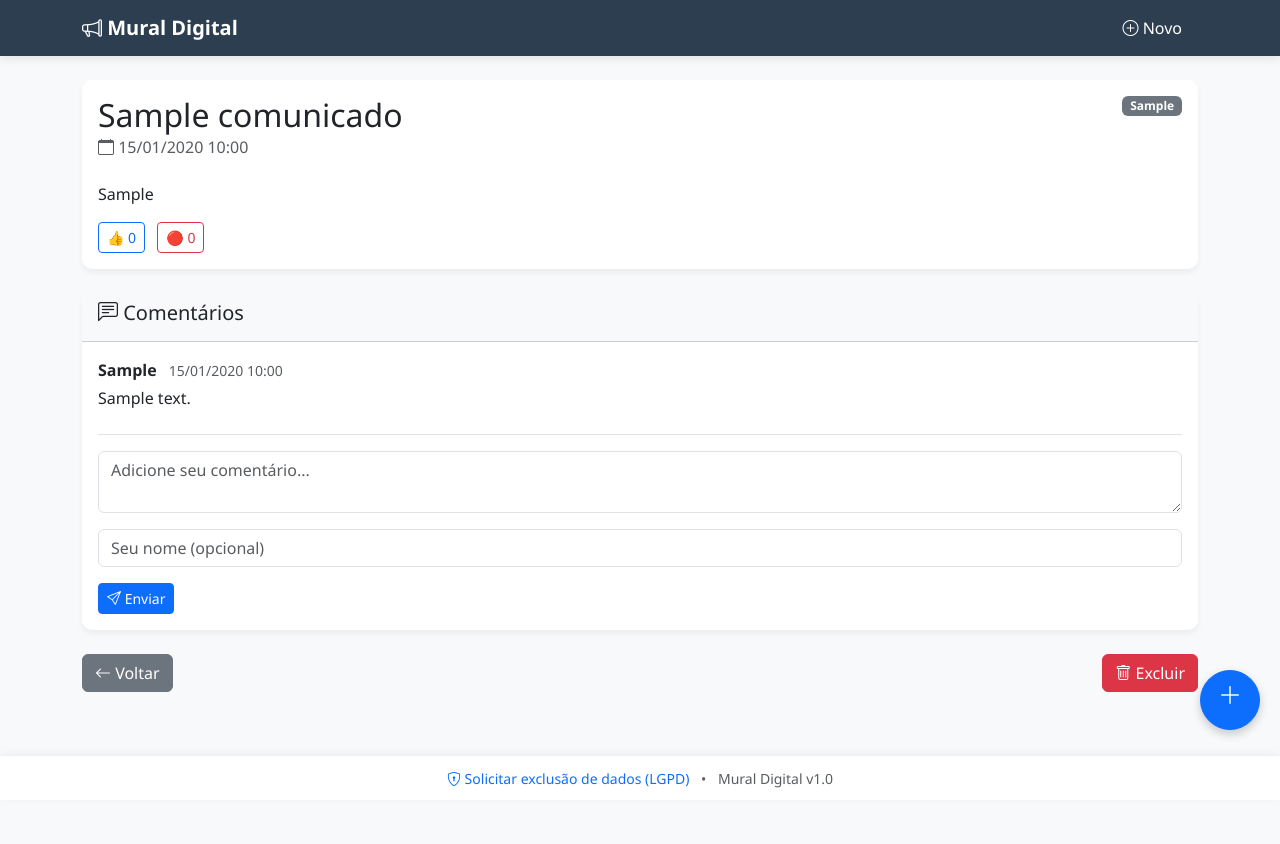
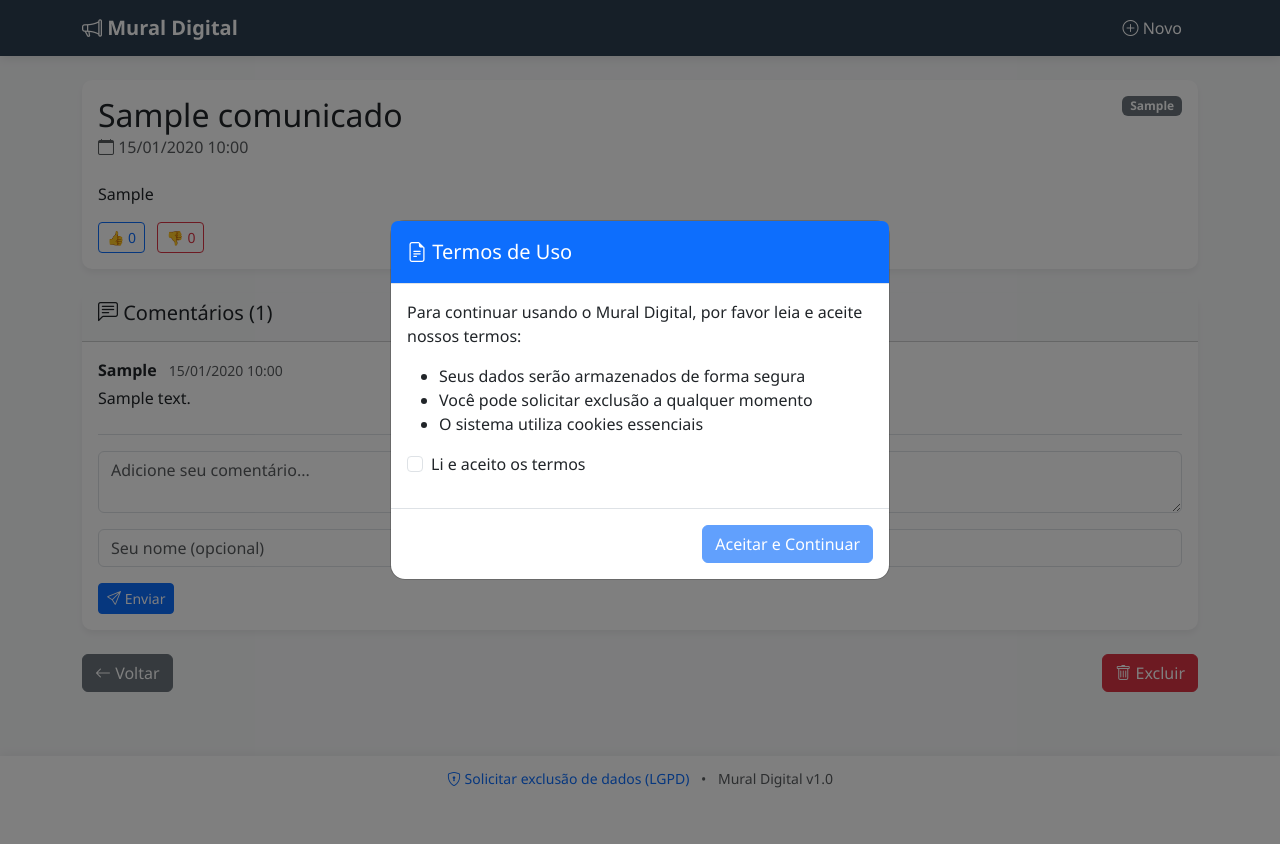
Before and after one commit to mathzus/mural-digital-flask, a Flask app: page /comunicado/1 in a window 1280 px wide. After the commit the page ends 788 px from the top, so only its background shows below. Run offline with Flask 3, Linux system fonts and the light colour scheme; tables that the repository leaves empty hold one stand-in row (values such as "Sample post"); some libraries are stand-ins or nearby versions.

Commit message:
Alteração do visual, reações

```diff
--- a/mural_digital/app.py
+++ b/mural_digital/app.py
@@ -11,7 +11,7 @@ from flask_wtf.csrf import CSRFProtect
 
 app = Flask(__name__, template_folder='templates')
 
-# Configurações para produção no Render
+# Configurações
 app.config['SECRET_KEY'] = os.environ.get('SECRET_KEY', Fernet.generate_key().decode())
 app.config['CHAVE_CRIPTOGRAFIA'] = os.environ.get('CHAVE_CRIPTOGRAFIA', Fernet.generate_key().decode())
 app.config['SQLALCHEMY_DATABASE_URI'] = os.environ.get('DATABASE_URL').replace("postgres://", "postgresql://", 1)
@@ -30,7 +30,7 @@ csrf = CSRFProtect(app)
 db = SQLAlchemy(app)
 cipher_suite = Fernet(app.config['CHAVE_CRIPTOGRAFIA'].encode())
 
-# Configuração de logs para produção
+# Configuração de logs
 logging.basicConfig(level=logging.INFO)
 logger = logging.getLogger(__name__)
 logger.setLevel(logging.INFO)
@@ -59,46 +59,37 @@ class Comunicado(db.Model):
     prioridade = db.Column(db.String(20), default='normal')
     categoria = db.Column(db.String(50), default='comunicado')
 
-# Função melhorada para verificar conexão com o banco
+# Funções auxiliares
 def verificar_conexao_banco():
     try:
         with db.engine.connect() as conn:
             conn.execute(text("SELECT 1"))
-        logger.info("Conexão com o banco de dados estabelecida com sucesso")
         return True
     except Exception as e:
         logger.error(f"Erro na conexão com o banco: {str(e)}")
         return False
 
+def contar_reacoes(comunicado_id, tipo):
+    return Reacao.query.filter_by(comunicado_id=comunicado_id, tipo=tipo).count()
+
 # Rotas
 @app.route('/')
 def index():
     if not verificar_conexao_banco():
-        flash('Sistema temporariamente indisponível. Por favor, tente novamente mais tarde.', 'danger')
+        flash('Erro de conexão com o banco de dados', 'danger')
         return render_template('index.html', comunicados=[])
 
-    if not session.get('termos_aceitos'):
-        return redirect(url_for('termos'))
-
-    try:
-        comunicados = Comunicado.query.order_by(Comunicado.data_publicacao.desc()).limit(100).all()
-        return render_template('index.html', comunicados=comunicados)
-    except Exception as e:
-        logger.error(f"Erro ao buscar comunicados: {str(e)}")
-        flash('Erro ao carregar comunicados', 'danger')
-        return render_template('index.html', comunicados=[])
+    comunicados = Comunicado.query.order_by(Comunicado.data_publicacao.desc()).limit(100).all()
+    return render_template('index.html', comunicados=comunicados)
 
 @app.route('/adicionar', methods=['GET', 'POST'])
 def adicionar_comunicado():
-    if not session.get('termos_aceitos'):
-        return redirect(url_for('termos'))
-
     if request.method == 'POST':
         titulo = request.form['titulo'].strip()
         conteudo = request.form['conteudo'].strip()
 
-        if len(titulo) < 5 or len(conteudo) < 10:
-            flash('Título deve ter pelo menos 5 caracteres e conteúdo pelo menos 10 caracteres', 'danger')
+        if not titulo or not conteudo:
+            flash('Título e conteúdo são obrigatórios', 'danger')
             return redirect(url_for('adicionar_comunicado'))
 
         novo_comunicado = Comunicado(
@@ -115,25 +106,25 @@ def adicionar_comunicado():
         except Exception as e:
             db.session.rollback()
             logger.error(f"Erro ao adicionar comunicado: {str(e)}")
-            flash('Erro ao adicionar comunicado. Por favor, tente novamente.', 'danger')
+            flash('Erro ao adicionar comunicado', 'danger')
 
     return render_template('adicionar.html')
 
 @app.route('/comunicado/<int:id>')
 def ver_comunicado(id):
-    try:
-        comunicado = Comunicado.query.get_or_404(id)
-        comunicado.conteudo = escape(comunicado.conteudo).replace('\n', '<br>')
-        return render_template('comunicado.html', comunicado=comunicado)
-    except Exception as e:
-        logger.error(f"Erro ao acessar comunicado {id}: {str(e)}")
-        flash('Comunicado não encontrado', 'danger')
-        return redirect(url_for('index'))
+    comunicado = Comunicado.query.get_or_404(id)
+    comunicado.conteudo = escape(comunicado.conteudo).replace('\n', '<br>')
+
+    # Contar reações
+    likes = contar_reacoes(id, 'like')
+    dislikes = contar_reacoes(id, 'dislike')
+
+    return render_template('comunicado.html', comunicado=comunicado, likes=likes, dislikes=dislikes)
 
 @app.route('/deletar/<int:id>', methods=['POST'])
 def deletar_comunicado(id):
+    comunicado = Comunicado.query.get_or_404(id)
     try:
-        comunicado = Comunicado.query.get_or_404(id)
         Comentario.query.filter_by(comunicado_id=id).delete()
         Reacao.query.filter_by(comunicado_id=id).delete()
         db.session.delete(comunicado)
@@ -141,32 +132,42 @@ def deletar_comunicado(id):
         flash('Comunicado deletado com sucesso!', 'success')
     except Exception as e:
         db.session.rollback()
-        logger.error(f"Erro ao deletar comunicado {id}: {str(e)}")
+        logger.error(f"Erro ao deletar comunicado: {str(e)}")
         flash('Erro ao deletar comunicado', 'danger')
 
     return redirect(url_for('index'))
 
 @app.route('/reagir/<int:comunicado_id>/<tipo>')
 def reagir(comunicado_id, tipo):
-    if tipo not in ['like', 'urgente']:
+    if tipo not in ['like', 'dislike']:
         return redirect(url_for('ver_comunicado', id=comunicado_id))
 
     ip_usuario = request.remote_addr
     try:
+        # Verificar se já existe reação deste usuário
         reacao_existente = Reacao.query.filter_by(
             comunicado_id=comunicado_id,
             usuario_ip=ip_usuario
         ).first()
 
-        if not reacao_existente:
+        if reacao_existente:
+            # Se já reagiu, atualiza ou remove a reação
+            if reacao_existente.tipo == tipo:
+                # Remove se for a mesma reação
+                db.session.delete(reacao_existente)
+            else:
+                # Atualiza se for diferente
+                reacao_existente.tipo = tipo
+        else:
+            # Adiciona nova reação
             nova_reacao = Reacao(
                 tipo=tipo,
                 comunicado_id=comunicado_id,
                 usuario_ip=ip_usuario
             )
             db.session.add(nova_reacao)
-            db.session.commit()
-            flash('Reação registrada!', 'success')
+
+        db.session.commit()
     except Exception as e:
         db.session.rollback()
         logger.error(f"Erro ao registrar reação: {str(e)}")
@@ -196,57 +197,30 @@ def comentar(comunicado_id):
 
     return redirect(url_for('ver_comunicado', id=comunicado_id))
 
-@app.route('/termos', methods=['GET', 'POST'])
+@app.route('/termos', methods=['POST'])
 def termos():
-    if request.method == 'POST':
-        if request.form.get('concordo'):
-            session['termos_aceitos'] = True
-            return redirect(url_for('index'))
-        else:
-            flash('Você precisa aceitar os termos para continuar', 'warning')
-    return render_template('termos.html')
-
-@app.route('/solicitar_exclusao', methods=['POST'])
-def solicitar_exclusao():
-    email = request.form.get('email', '').strip()
-    if not email:
-        flash('Por favor, forneça um e-mail válido', 'danger')
-        return redirect(url_for('termos'))
-
-    try:
-        # Implementação do envio de e-mail ficaria aqui
-        flash('Solicitação de exclusão recebida. Verifique seu e-mail para confirmação.', 'info')
-    except Exception as e:
-        logger.error(f"Erro ao processar solicitação de exclusão: {str(e)}")
-        flash('Erro ao processar sua solicitação', 'danger')
-
-    return redirect(url_for('index'))
+    if request.form.get('concordo'):
+        session['termos_aceitos'] = True
+        return jsonify({'success': True})
+    return jsonify({'success': False}), 400
 
 @app.route('/health')
 def health_check():
-    try:
-        db_ok = verificar_conexao_banco()
-        status = {
-            'status': 'healthy' if db_ok else 'unhealthy',
-            'database': 'connected' if db_ok else 'disconnected',
-            'timestamp': datetime.utcnow().isoformat(),
-            'service': 'mural-digital-flask'
-        }
-        return jsonify(status), 200 if db_ok else 503
-    except Exception as e:
-        logger.error(f"Erro no health check: {str(e)}")
-        return jsonify({'status': 'error', 'message': str(e)}), 500
+    db_ok = verificar_conexao_banco()
+    status = {
+        'database': 'online' if db_ok else 'offline',
+        'status': 'up' if db_ok else 'down',
+        'timestamp': datetime.utcnow().isoformat()
+    }
+    return jsonify(status), 200 if db_ok else 500
 
-# Inicialização otimizada para produção
+# Inicialização
 with app.app_context():
     try:
         db.create_all()
-        logger.info("Tabelas do banco de dados verificadas/criadas com sucesso")
     except Exception as e:
-        logger.error(f"Erro ao inicializar banco de dados: {str(e)}")
-        raise e  # Isso fará com que o deploy falhe se não conseguir conectar ao banco
+        logger.error(f"Erro ao criar tabelas: {str(e)}")
 
 if __name__ == '__main__':
     port = int(os.environ.get('PORT', 10000))
-    debug_mode = os.environ.get('FLASK_DEBUG', 'false').lower() == 'true'
-    app.run(host='0.0.0.0', port=port, debug=debug_mode)
+    app.run(host='0.0.0.0', port=port, debug=os.environ.get('FLASK_DEBUG', 'false').lower() == 'true')
--- a/mural_digital/templates/base.html
+++ b/mural_digital/templates/base.html
@@ -35,17 +35,6 @@
             padding: 5px 10px;
             border-radius: 20px;
         }
-        .btn-float {
-            width: 60px;
-            height: 60px;
-            border-radius: 50%;
-            font-size: 24px;
-            box-shadow: 0 4px 10px rgba(0,0,0,0.2);
-            position: fixed;
-            bottom: 70px;
-            right: 20px;
-            z-index: 1000;
-        }
         .prioridade-alta {
             border-left: 4px solid #dc3545;
         }
@@ -67,6 +56,13 @@
             padding: 10px 0;
             box-shadow: 0 -2px 10px rgba(0,0,0,0.05);
             z-index: 999;
+        }
+        /* Modal de termos */
+        #termosModal {
+            background-color: rgba(0,0,0,0.5);
+        }
+        #termosModal .modal-content {
+            border-radius: 15px;
         }
     </style>
 </head>
@@ -97,10 +93,6 @@
         {% block content %}{% endblock %}
     </div>
 
-    <a href="{{ url_for('adicionar_comunicado') }}" class="btn btn-primary btn-float">
-        <i class="bi bi-plus-lg"></i>
-    </a>
-
     <footer class="text-center text-muted">
         <small>
             <a href="#" data-bs-toggle="modal" data-bs-target="#modalLGPD" class="text-decoration-none">
@@ -111,6 +103,35 @@
         </small>
     </footer>
 
+    <!-- Modal de Termos -->
+    {% if not session.get('termos_aceitos') %}
+    <div class="modal fade show" id="termosModal" tabindex="-1" aria-labelledby="termosModalLabel" aria-hidden="false" style="display: block;">
+        <div class="modal-dialog modal-dialog-centered">
+            <div class="modal-content">
+                <div class="modal-header bg-primary text-white">
+                    <h5 class="modal-title" id="termosModalLabel"><i class="bi bi-file-earmark-text"></i> Termos de Uso</h5>
+                </div>
+                <div class="modal-body">
+                    <p>Para continuar usando o Mural Digital, por favor leia e aceite nossos termos:</p>
+                    <ul>
+                        <li>Seus dados serão armazenados de forma segura</li>
+                        <li>Você pode solicitar exclusão a qualquer momento</li>
+                        <li>O sistema utiliza cookies essenciais</li>
+                    </ul>
+                    <div class="form-check mb-3">
+                        <input class="form-check-input" type="checkbox" id="concordoCheck">
+                        <label class="form-check-label" for="concordoCheck">Li e aceito os termos</label>
+                    </div>
+                </div>
+                <div class="modal-footer">
+                    <button type="button" class="btn btn-primary" id="btnAceitarTermos" disabled>Aceitar e Continuar</button>
+                </div>
+            </div>
+        </div>
+    </div>
+    {% endif %}
+
+    <!-- Modal LGPD -->
     <div class="modal fade" id="modalLGPD" tabindex="-1">
         <div class="modal-dialog">
             <div class="modal-content">
@@ -136,18 +157,42 @@
 
     <script src="https://cdn.jsdelivr.net/npm/bootstrap@5.3.0/dist/js/bootstrap.bundle.min.js"></script>
     <script>
-        const tooltipTriggerList = [].slice.call(document.querySelectorAll('[data-bs-toggle="tooltip"]'))
-        tooltipTriggerList.map(function (tooltipTriggerEl) {
-            return new bootstrap.Tooltip(tooltipTriggerEl)
-        })
+        // Controle do modal de termos
+        document.addEventListener('DOMContentLoaded', function() {
+            const concordoCheck = document.getElementById('concordoCheck');
+            const btnAceitarTermos = document.getElementById('btnAceitarTermos');
 
-        if(window.location.pathname.includes('/comunicado/')) {
-            window.addEventListener('pageshow', function(event) {
-                if (event.persisted) {
-                    window.location.reload();
-                }
+            if (concordoCheck && btnAceitarTermos) {
+                concordoCheck.addEventListener('change', function() {
+                    btnAceitarTermos.disabled = !this.checked;
+                });
+
+                btnAceitarTermos.addEventListener('click', function() {
+                    fetch("{{ url_for('termos') }}", {
+                        method: 'POST',
+                        headers: {
+                            'Content-Type': 'application/x-www-form-urlencoded',
+                            'X-CSRFToken': '{{ csrf_token() }}'
+                        },
+                        body: 'concordo=true'
+                    })
+                    .then(response => response.json())
+                    .then(data => {
+                        if (data.success) {
+                            const termosModal = bootstrap.Modal.getInstance(document.getElementById('termosModal'));
+                            termosModal.hide();
+                            location.reload();
+                        }
+                    });
+                });
+            }
+
+            // Inicializa tooltips
+            const tooltipTriggerList = [].slice.call(document.querySelectorAll('[data-bs-toggle="tooltip"]'));
+            tooltipTriggerList.map(function (tooltipTriggerEl) {
+                return new bootstrap.Tooltip(tooltipTriggerEl);
             });
-        }
+        });
     </script>
 </body>
 </html>
--- a/mural_digital/templates/comunicado.html
+++ b/mural_digital/templates/comunicado.html
@@ -17,11 +17,15 @@
         <p class="card-text mt-4">{{ comunicado.conteudo|replace('\n', '<br>')|safe }}</p>
 
         <div class="mt-3">
-            <a href="{{ url_for('reagir', comunicado_id=comunicado.id, tipo='like') }}" class="btn btn-sm btn-outline-primary">
-                👍 {{ comunicado.reacoes|selectattr('tipo', 'equalto', 'like')|list|count }}
+            <a href="{{ url_for('reagir', comunicado_id=comunicado.id, tipo='like') }}"
+               class="btn btn-sm btn-outline-primary {% if reacao_usuario == 'like' %}active{% endif %}"
+               title="Curtir">
+                👍 {{ likes }}
             </a>
-            <a href="{{ url_for('reagir', comunicado_id=comunicado.id, tipo='urgente') }}" class="btn btn-sm btn-outline-danger ms-2">
-                🔴 {{ comunicado.reacoes|selectattr('tipo', 'equalto', 'urgente')|list|count }}
+            <a href="{{ url_for('reagir', comunicado_id=comunicado.id, tipo='dislike') }}"
+               class="btn btn-sm btn-outline-danger ms-2 {% if reacao_usuario == 'dislike' %}active{% endif %}"
+               title="Não Curtir">
+                👎 {{ dislikes }}
             </a>
         </div>
     </div>
@@ -29,7 +33,7 @@
 
 <div class="card mb-4">
     <div class="card-header bg-light">
-        <h5><i class="bi bi-chat-left-text"></i> Comentários</h5>
+        <h5><i class="bi bi-chat-left-text"></i> Comentários ({{ comunicado.comentarios|count }})</h5>
     </div>
     <div class="card-body">
         {% for comentario in comunicado.comentarios|sort(attribute='data', reverse=True) %}
--- a/mural_digital/templates/index.html
+++ b/mural_digital/templates/index.html
@@ -26,6 +26,10 @@
                             <i class="bi bi-hand-thumbs-up text-primary"></i>
                             {{ comunicado.reacoes|selectattr('tipo', 'equalto', 'like')|list|count }}
                         </span>
+                        <span class="badge bg-light text-dark me-2">
+                            <i class="bi bi-hand-thumbs-down text-danger"></i>
+                            {{ comunicado.reacoes|selectattr('tipo', 'equalto', 'dislike')|list|count }}
+                        </span>
                         <span class="badge bg-light text-dark">
                             <i class="bi bi-chat-left-text text-success"></i>
                             {{ comunicado.comentarios|count }}
```
